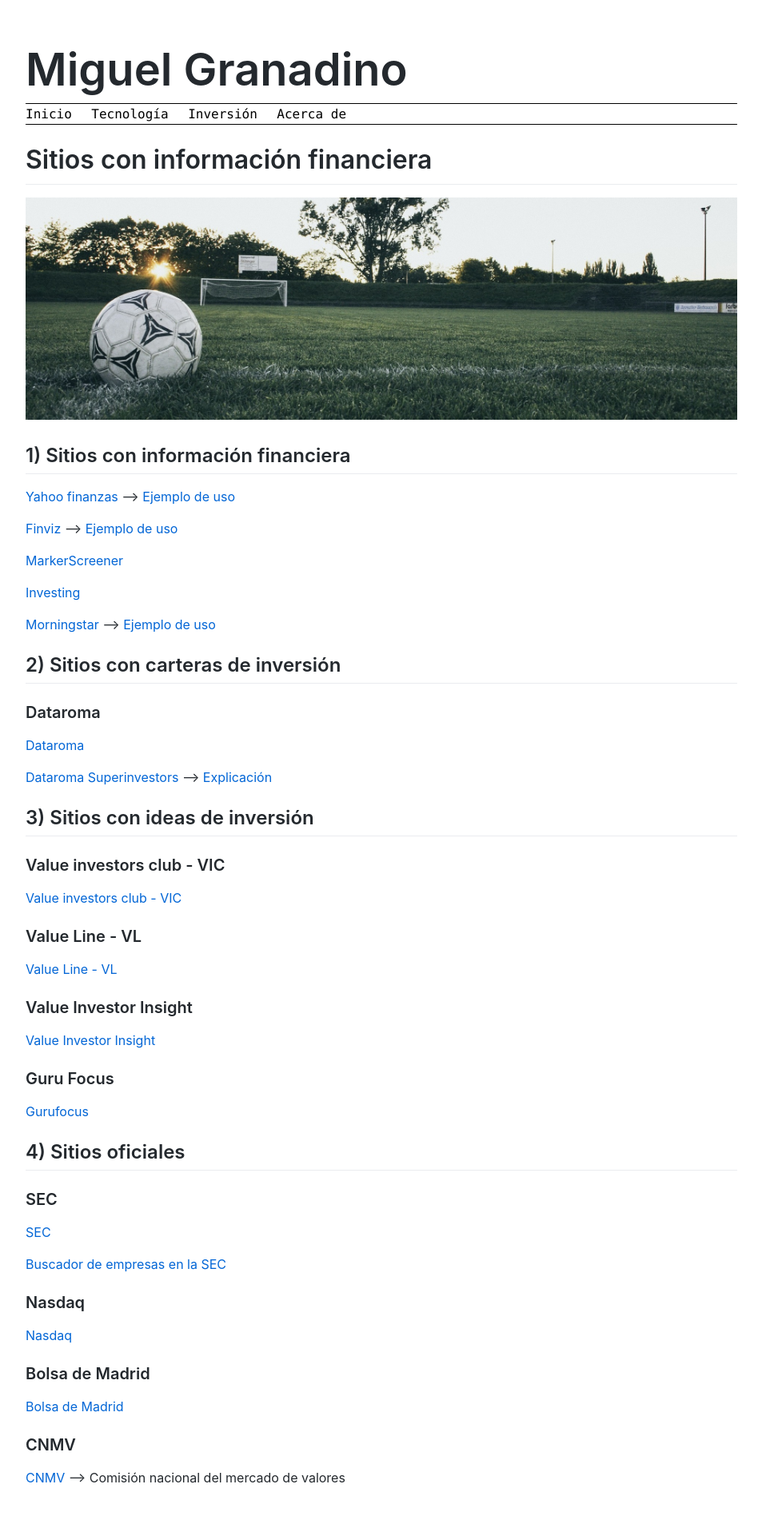
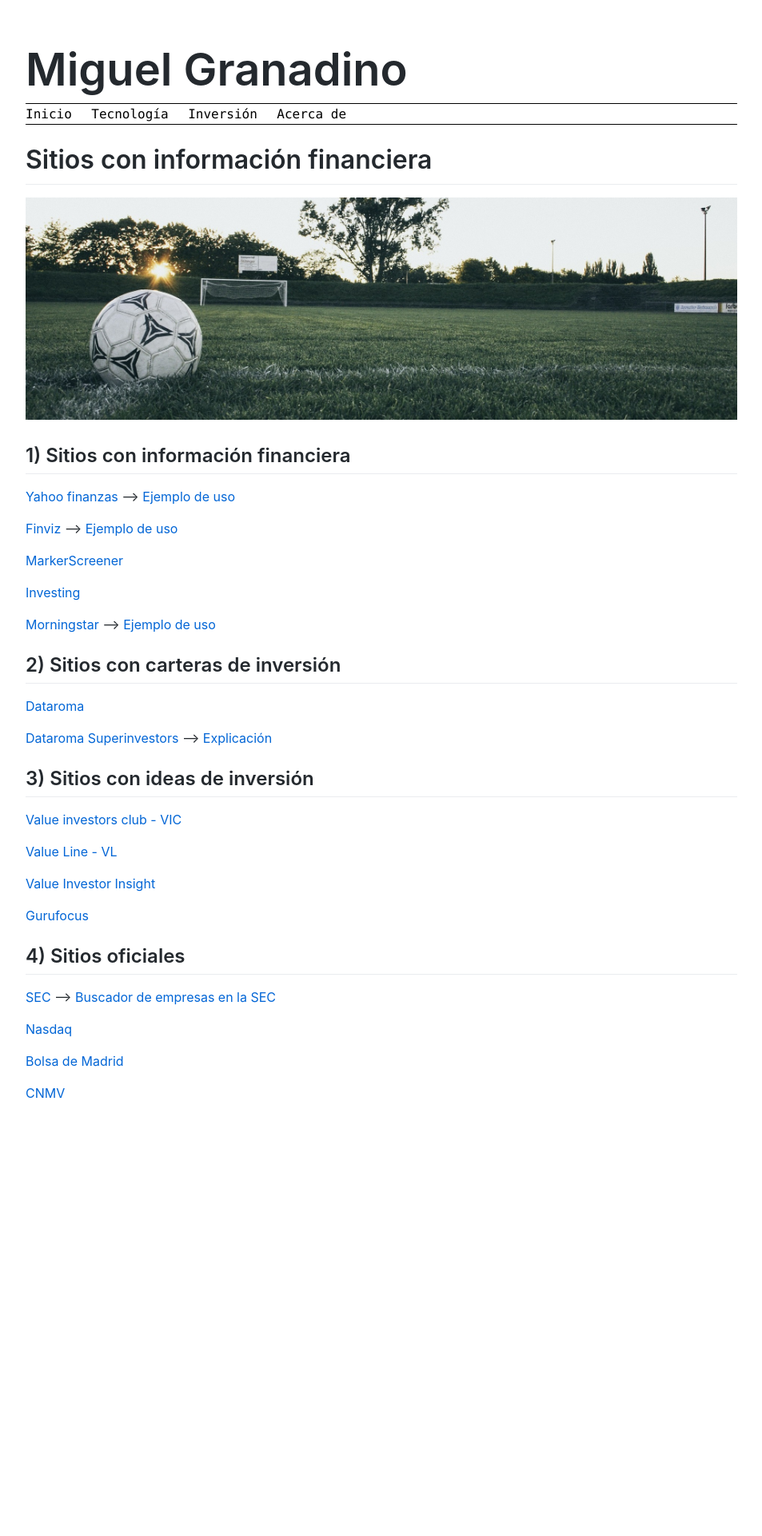
Before and after one commit to Akira3030/formacion, a Jekyll site: the page built from articulos/inversiones/sitios-con-informacion-financiera.md, in a window 1280 px wide. Shown: the whole page at 80% size, without its empty margins (163-1116 px from the left). Built offline with Jekyll 4.4.1, drawn with Linux system fonts in a browser that asks for light colours; after the commit the page ends 1440 px from its top, so only the background shows below that.

Commit message:
Update sitios-con-informacion-financiera.md

```diff
--- a/articulos/inversiones/sitios-con-informacion-financiera.md
+++ b/articulos/inversiones/sitios-con-informacion-financiera.md
@@ -22,39 +22,26 @@ title: "Información financiera"
 
 ## 2) Sitios con carteras de inversión
 
-### Dataroma
-
 [Dataroma](https://www.dataroma.com)
 
 [Dataroma Superinvestors](https://www.dataroma.com/m/managers.php) --> [Explicación](https://www.youtube.com/watch?v=5el_BiuyFsA)
 
 ## 3) Sitios con ideas de inversión
 
-### Value investors club - VIC
 [Value investors club - VIC](https://www.valueinvestorsclub.com/ideas)
 
-### Value Line - VL
 [Value Line - VL](https://www.valueline.com/)
 
-### Value Investor Insight
 [Value Investor Insight](https://valueinvestorinsight.com/)
 
-### Guru Focus
 [Gurufocus](https://www.gurufocus.com)
 
 ## 4) Sitios oficiales
 
-### SEC
+[SEC](https://www.sec.gov/) --> [Buscador de empresas en la SEC](https://www.sec.gov/edgar/searchedgar/companysearch.html)
 
-[SEC](https://www.sec.gov/)
-
-[Buscador de empresas en la SEC](https://www.sec.gov/edgar/searchedgar/companysearch.html)
-
-### Nasdaq
 [Nasdaq](https://www.nasdaq.com/)
 
-### Bolsa de Madrid
 [Bolsa de Madrid](http://www.bolsamadrid.es)
 
-### CNMV
-[CNMV](https://www.cnmv.es) --> Comisión nacional del mercado de valores
+[CNMV](https://www.cnmv.es)
```
